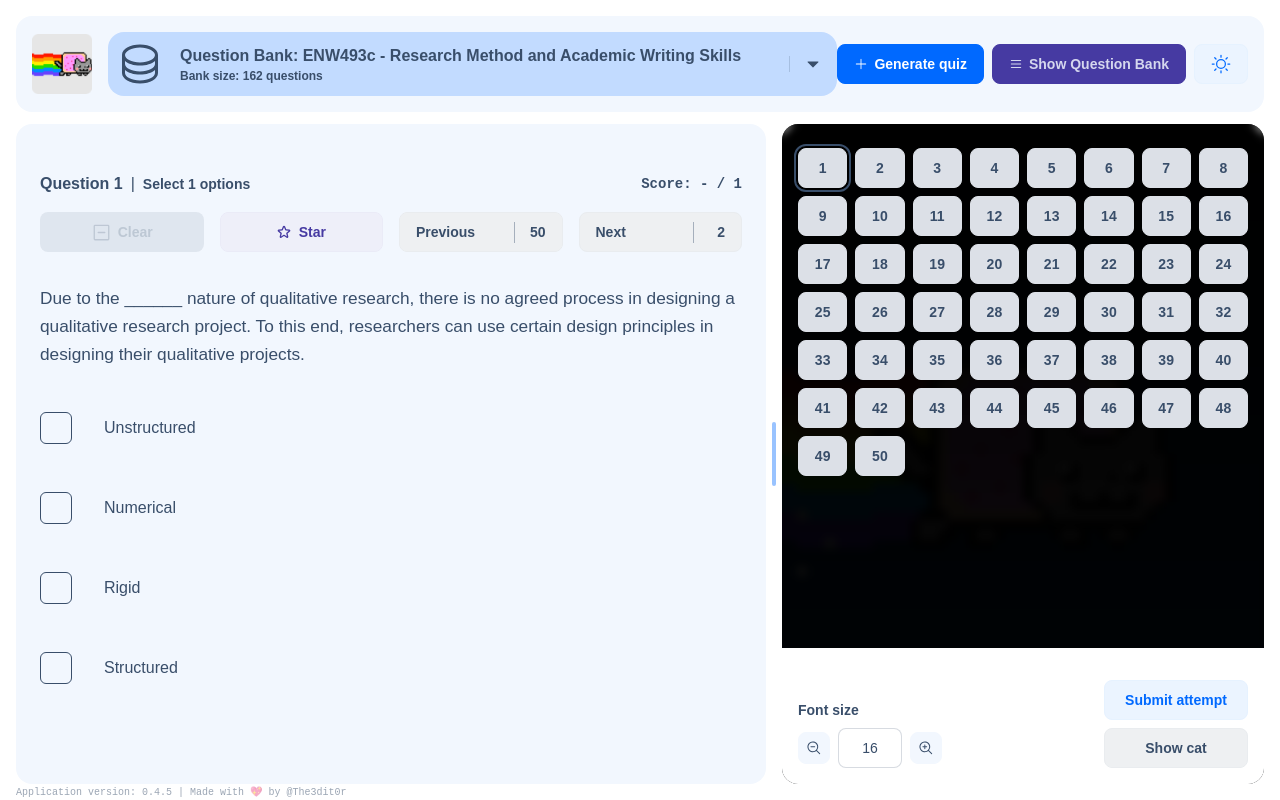
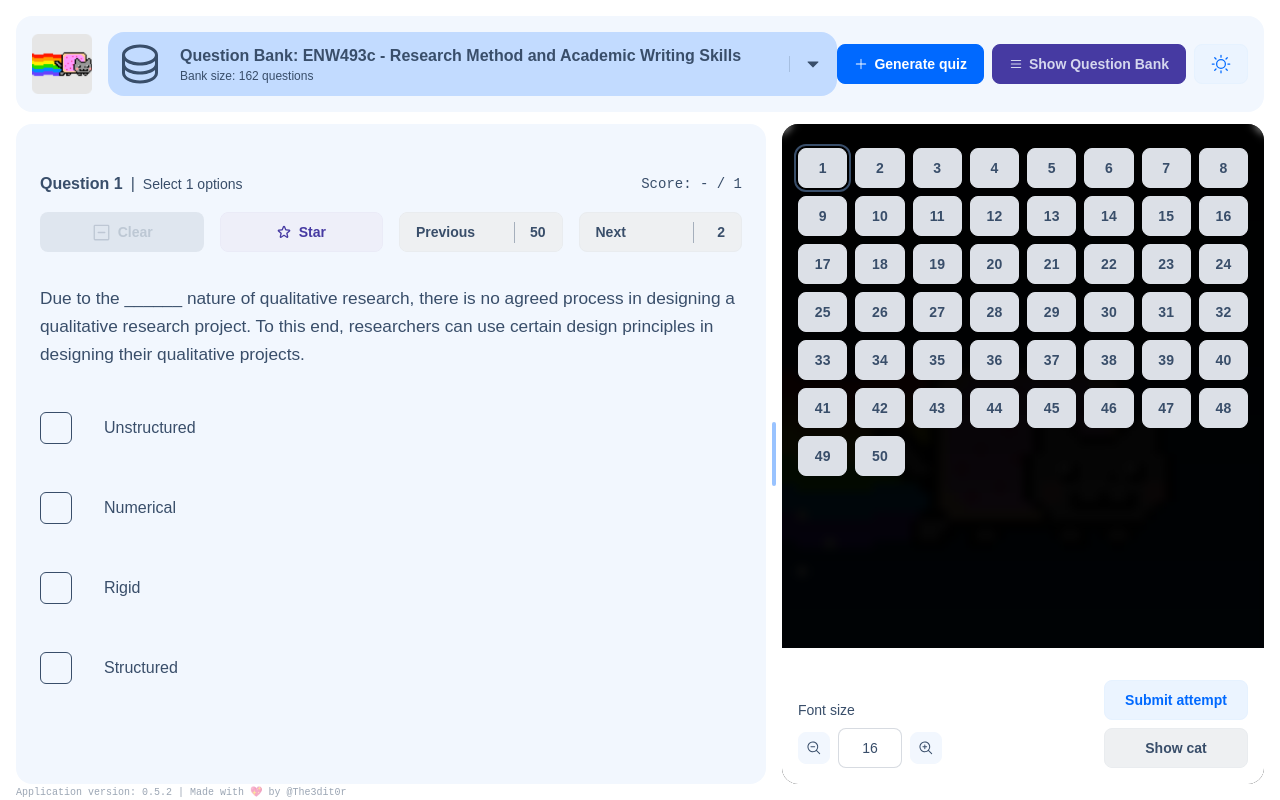
Before and after one commit to The3dit0r/nyancat-quiz, a React (Vite) app: page / in a window 1280 px wide. Built offline with nearby package versions, Linux system fonts and the light colour scheme; a web font is replaced by a local one.

Commit message:
fix: fix styles for text-xs and text-sm

```diff
--- a/src/styles/index.css
+++ b/src/styles/index.css
@@ -28,7 +28,7 @@ body {
 }
 
 #root::after {
-  content: "Application version: 0.4.5 | Made with 💖 by @The3dit0r";
+  content: "Application version: 0.5.2 | Made with 💖 by @The3dit0r";
   font-size: 10px;
   position: absolute;
 
--- a/src/styles/theme.css
+++ b/src/styles/theme.css
@@ -69,8 +69,3 @@
   --depth: 0;
   --noise: 0;
 }
-
-.text-sm,
-.text-xs {
-  @apply font-bold;
-}
```
